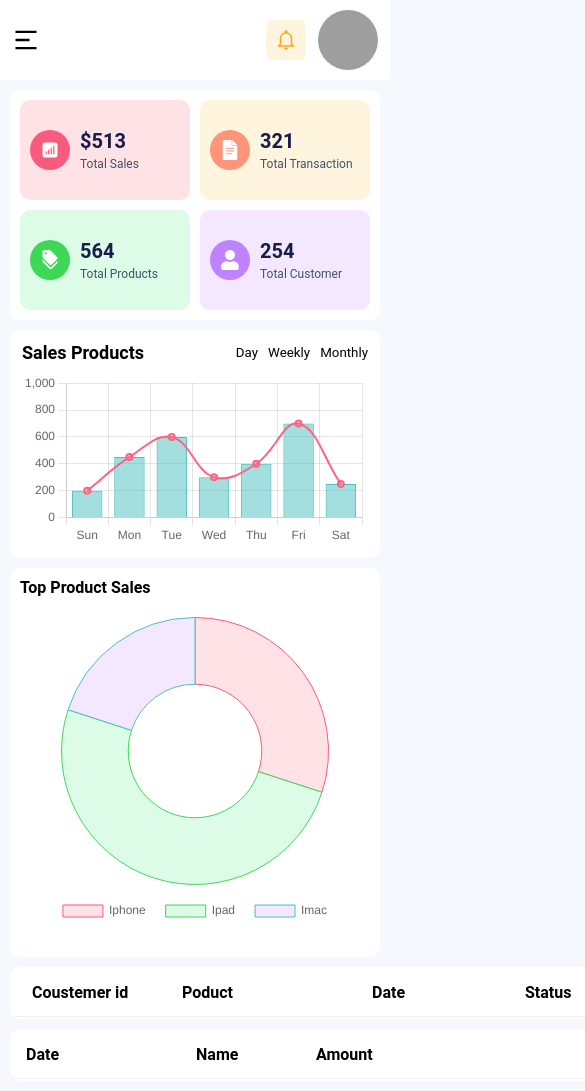
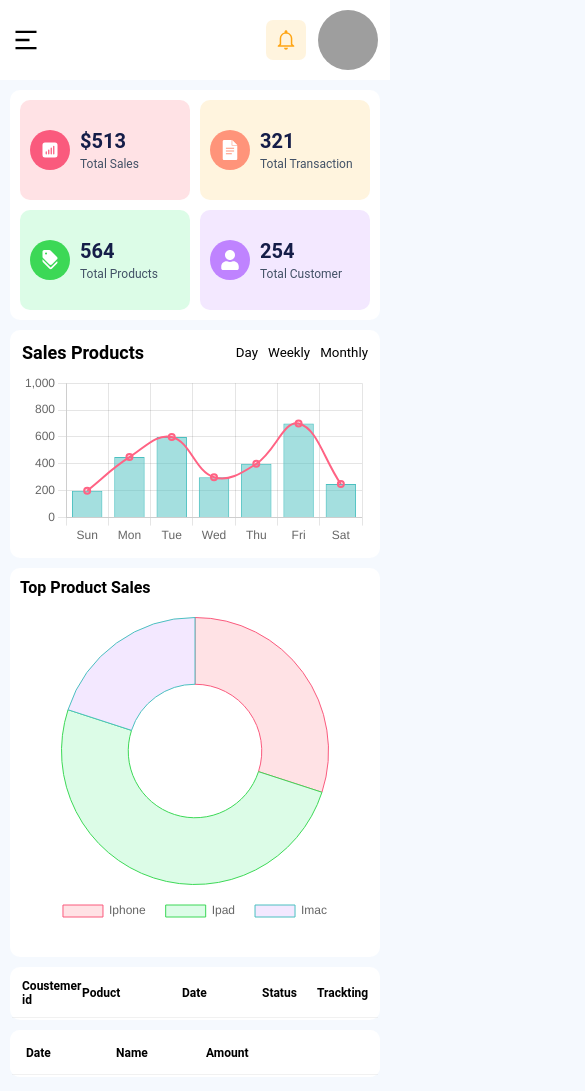
Before and after one commit to behzod-sharifjonov/auth-dashboard, a React (Vite) app: page /dashboard/analitic in a window 390 px wide. Shown: the top 1091 px of the page, 585 px wide, since content can reach past the window. Built offline with nearby package versions, Linux system fonts and the light colour scheme; grey boxes are pictures that could not be loaded.

Commit message:
full finished analitic page

```diff
--- a/src/components/Orders/Order/Orders.css
+++ b/src/components/Orders/Order/Orders.css
@@ -11,13 +11,14 @@ table {
 .table-container tr {
   display: grid;
   grid-template-columns: 150px 190px 153px 140px 1fr;
+
   width: 100%;
   text-align: left;
   align-items: center;
   padding: 14px 20px;
 }
 
-thead tr{
+thead tr {
   border-bottom: 1px solid rgba(225, 225, 225, 0.475);
 }
 
@@ -58,7 +59,7 @@ td {
   text-align: center;
 }
 
-.status-lated{
+.status-lated {
   background-color: #fa0c201a;
   color: red;
   padding: 5px 0;
@@ -67,15 +68,62 @@ td {
   text-align: center;
 }
 
-tbody tr:nth-child(even){
+tbody tr:nth-child(even) {
   background-color: rgba(246, 246, 246, 0.514);
+}
+
+@media screen and (max-width: 1030px) {
+  .table-container {
+    width: 80%;
+  }
+  .table-container tr {
+    grid-template-columns: 100px 135px 100px 60px 1fr;
+    padding: 10px;
+    font-size: 12px;
+  }
+  .status-to-do {
+    width: 50px;
+  }
+  .status-doing {
+    width: 50px;
+  }
+  .status-done {
+    width: 50px;
+  }
+  .status-lated {
+    width: 50px;
+  }
+  .table-container td{
+    font-size: 10px;
+  }
 }
 
 @media screen and (max-width: 767px) {
   tr {
     width: 100%;
-    grid-template-columns: repeat(5, 1fr);
-    /* font-size: 10px; */
+    font-size: 10px;
+    font-size: 8px;
+  }
+
+  .table-container tr {
+    grid-template-columns: 60px 100px 80px 55px 1fr;
+  }
+
+  .status-to-do {
+    width: 40px;
+  }
+  .status-doing {
+    width: 40px;
+  }
+  .status-done {
+    width: 40px;
+  }
+  .status-lated {
+    width: 40px;
+  }
+
+  tbody tr > * {
+    font-size: 7px;
   }
   .table-container {
     width: 100%;
--- a/src/components/Orders/Recent/Recent.css
+++ b/src/components/Orders/Recent/Recent.css
@@ -9,3 +9,9 @@
     grid-template-columns: 170px 120px 50px 1fr;
     padding: 14px;
 }
+
+@media screen and (max-width:1030px){
+    .recent-container table tr{
+        grid-template-columns: 90px 90px 1fr;
+    }
+}
--- a/src/views/Auth/Logout.jsx
+++ b/src/views/Auth/Logout.jsx
@@ -31,7 +31,7 @@ const AdminRegister = () => {
       const { access_token } = response.data;
       localStorage.setItem('adminToken', access_token);
 
-      navigate('/admin/profile');
+      navigate('/dashboard/analitic');
     } catch (err) {
       console.error('Error during registration:', err);
 
@@ -90,7 +90,7 @@ const AdminRegister = () => {
             <img src="https://upload.wikimedia.org/wikipedia/commons/thumb/c/cc/X_icon.svg/2048px-X_icon.svg.png" alt="" />
           </button>
         </div>
-        <span>Don't have an account? <NavLink to={'/admin/login'}>Sign in</NavLink></span>
+        <span>If you have an account? <NavLink to={'/admin/login'}>Sign in</NavLink></span>
       </div>
     </div>
   );
```
Lines whose indentation alone changed are shown as unchanged.
